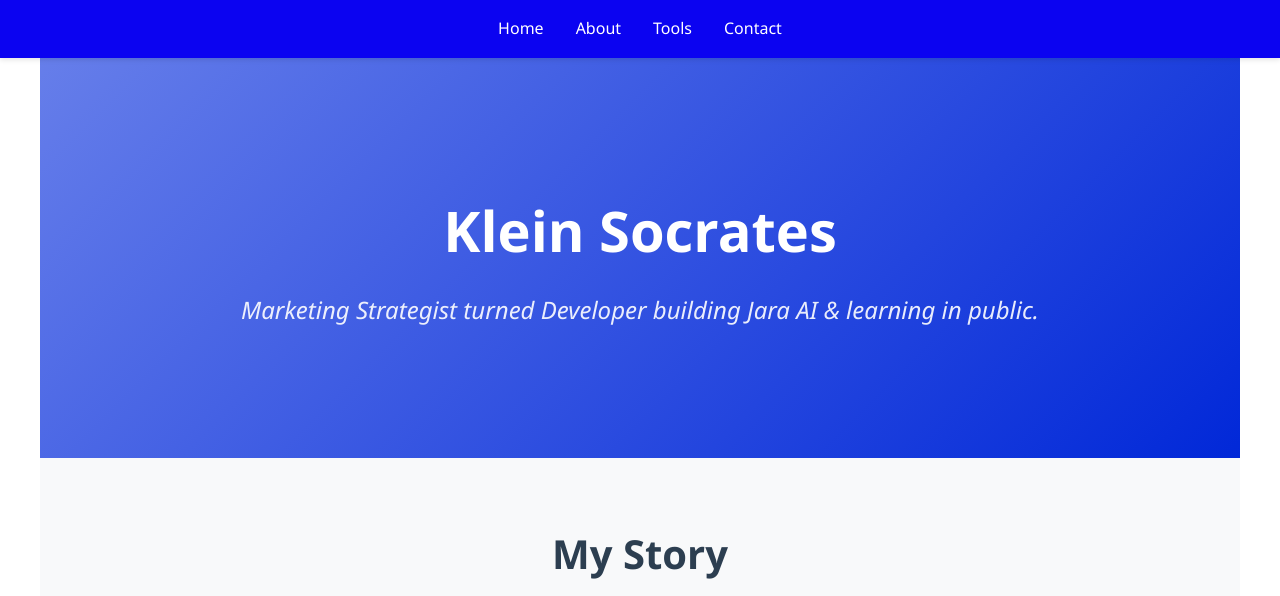
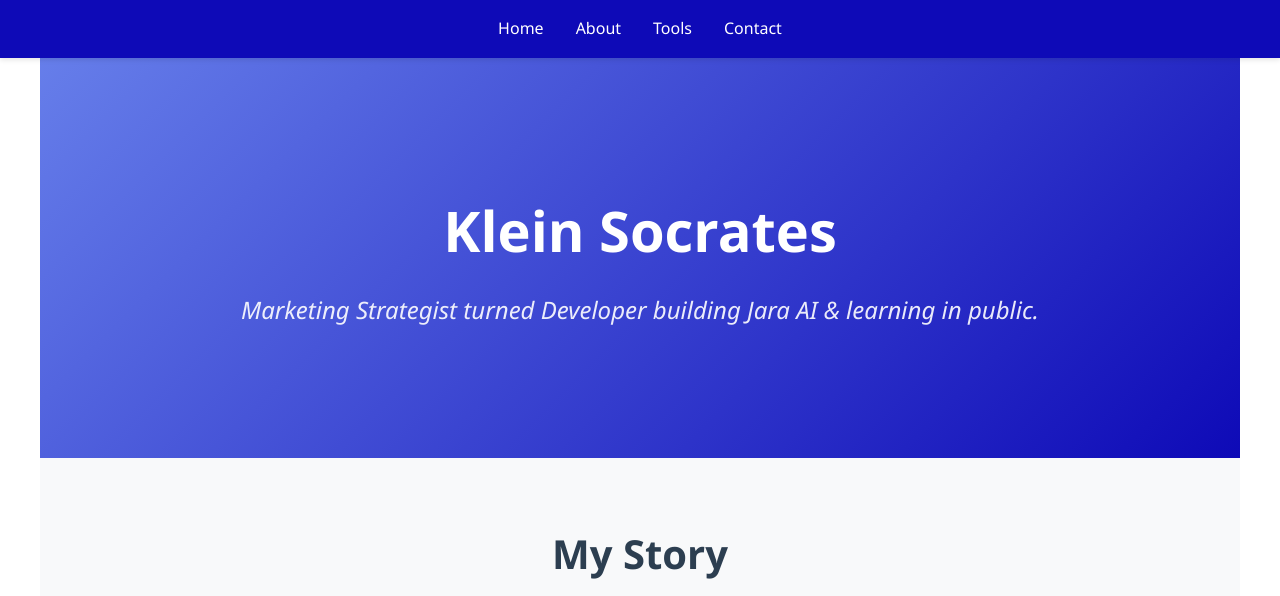
Before and after one commit to socratesKlein/Week01-HTML-CSS, a plain HTML site: page Day 2/index.html in a window 1280 px wide. Shown: the top 596 px of the page. Drawn offline with Linux system fonts and the light colour scheme.

Commit message:
Updated colors for Day 1 and Day 2 layouts

```diff
--- a/Day 2/index.html
+++ b/Day 2/index.html
@@ -18,7 +18,7 @@
       }
 
       header {
-        background: #0b03f1;
+        background: #0e0ab7;
         color: white;
         padding: 1rem 0;
         position: sticky;
@@ -57,7 +57,7 @@
       }
 
       .hero {
-        background: linear-gradient(135deg, #667eea 0%, #0128d8 100%);
+        background: linear-gradient(135deg, #667eea 0%, #0e0ab7 100%);
         color: white;
         text-align: center;
         padding: 8rem 2rem;
```
